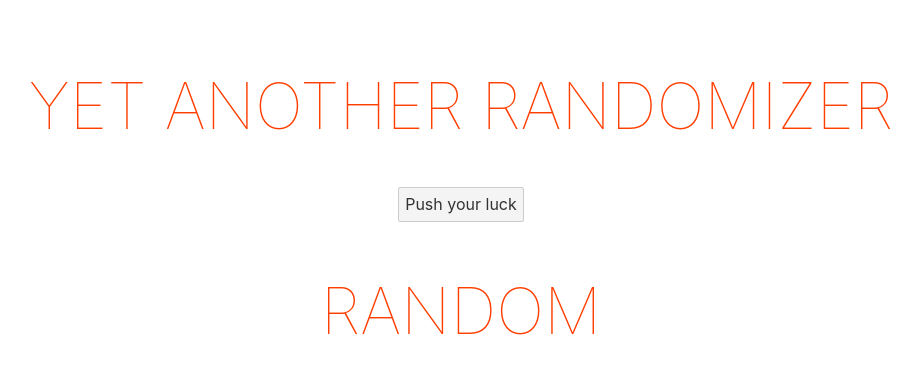
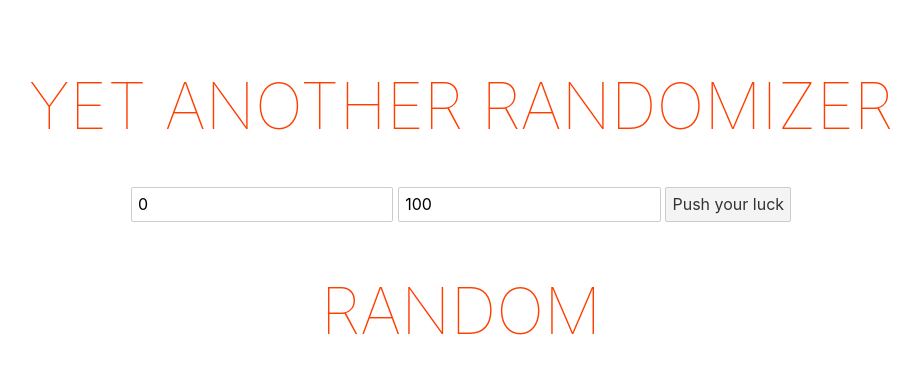
Before and after one commit to bdream/yet-another-randomizer, a Svelte app: page / in a window 1280 px wide. Shown: the top 374 px of the page, without its empty margins (179-1099 px from the left). Built offline with nearby package versions, Linux system fonts and the light colour scheme.

Commit message:
Dummy generate random number logic was added.

```diff
--- a/src/App.svelte
+++ b/src/App.svelte
@@ -1,16 +1,23 @@
 <script>
 	export let name;
 
+	let min = 0;
+	let max = 100;
+
 	let randomValue = "Random";
 
-	function getRandomInt() {
-		randomValue = Math.floor(Math.random() * 100);
+	function getRandomInt(min, max) {
+		min = Math.ceil(min);
+		max = Math.floor(max);
+		randomValue = Math.floor(Math.random() * (max - min + 1)) + min;
 	}
 </script>
 
 <main>
 	<h1>{name}</h1>
-	<button on:click={getRandomInt}>
+	<input bind:value={min} placeholder="Enter min value">
+	<input bind:value={max} placeholder="Enter max value">
+	<button on:click={getRandomInt(min, max)}>
 		Push your luck
 	</button>
 	<h1>{randomValue}</h1>
```
Also changed, not shown: public/build/bundle.js, 1 other file (tests, documents, lock files or other folders).
